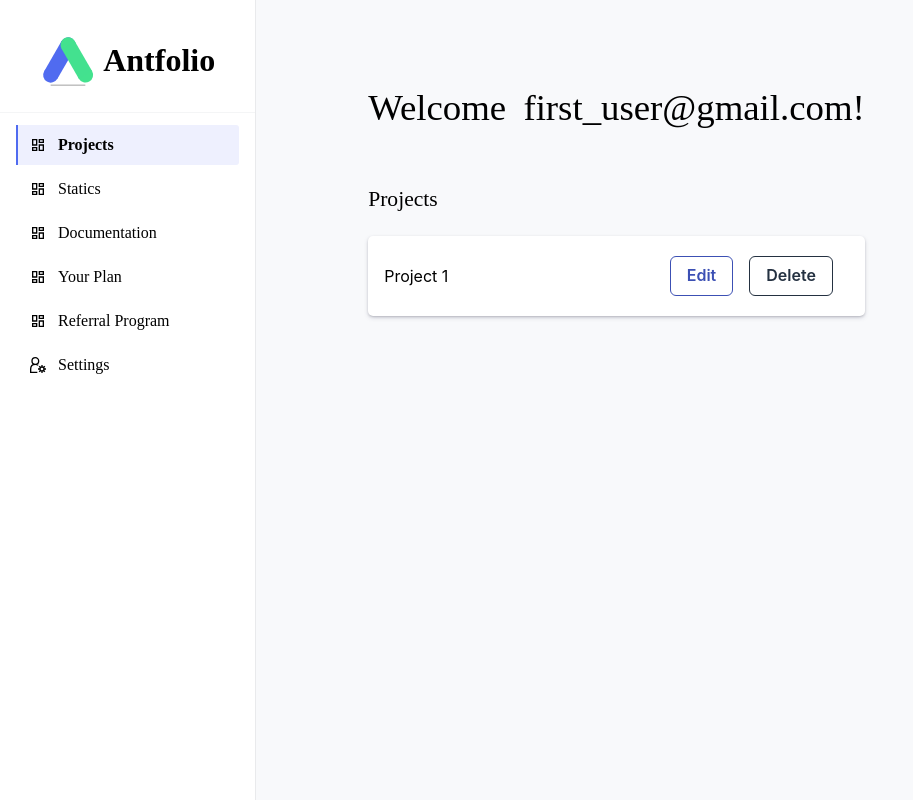
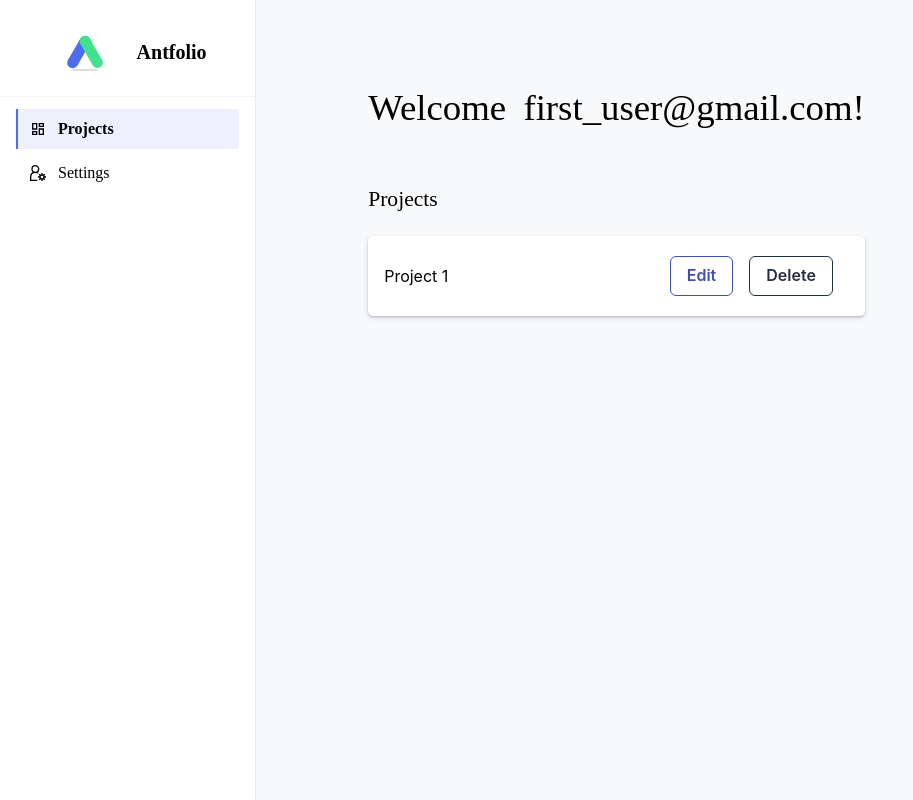
Before and after one commit to Achiaga/open-website-builder, a Next.js app: page /dashboard in a window 1280 px wide. Shown: the whole page, without its empty margins (0-913 px from the left). Built offline with nearby package versions, Linux system fonts and the light colour scheme; a web font is replaced by a local one.

Commit message:
feat: remove focus style and logo link to home

```diff
--- a/components/dashboard-page/settings.js
+++ b/components/dashboard-page/settings.js
@@ -19,40 +19,57 @@ const Settings = () => {
       </Box>
       <Box
         display="flex"
-        justifyContent="space-between"
-        alignItems="center"
-        background="white"
-        boxShadow="rgba(50, 50, 93, 0.25) 0px 2px 5px -1px, rgba(0, 0, 0, 0.3) 0px 1px 3px -1px"
-        height="5rem"
-        borderRadius="5px"
-        padding="1rem"
+        justifyContent="center"
+        alignItems="flex-start"
+        flexDirection="column"
       >
-        <Text as="p">Project 1</Text>
-        <Box>
+        <Text mb="1rem">
+          Your account:{' '}
+          <Text as="span" fontWeight="semibold">
+            test@gmail.com
+          </Text>
+        </Text>
+        <Box mt="1rem">
           <Button
             marginRight="1rem"
             variant="outline"
             borderColor="primary.700"
             color="primary.700"
+            mb="1.5rem"
             _hover={{
               background: 'primary.700',
               color: 'white',
             }}
           >
-            Edit
+            Change Email
           </Button>
+          <Button
+            marginRight="1rem"
+            variant="outline"
+            borderColor="primary.700"
+            color="primary.700"
+            mb="1.5rem"
+            _hover={{
+              background: 'primary.700',
+              color: 'white',
+            }}
+          >
+            Change Password
+          </Button>
+
           <Button
             marginRight="1rem"
             variant="outline"
             borderColor="black"
             color="black"
+            mb="1.5rem"
             _hover={{
               borderColor: 'red.700',
               background: 'red.700',
               color: 'white',
             }}
           >
-            Delete
+            Delete Account
           </Button>
         </Box>
       </Box>
--- a/components/dashboard-page/sidebar.js
+++ b/components/dashboard-page/sidebar.js
@@ -59,14 +59,24 @@ const Sidebar = ({ dashboardType = 'projects' }) => {
         w="full"
         px="2.5rem"
         display="flex"
-        justifyContent="space-between"
+        justifyContent="center"
         alignItems="center"
         paddingBottom="1.5rem"
         borderBottom="1px solid gray"
         borderColor="gray.50"
       >
-        <LogoSvg width="3.5rem" />
-        <Text as="h1" fontWeight="600" fontSize="2rem" fontFamily="Montserrat">
+        <Link href="/">
+          <Button bg="transparent" _hover={{ bg: 'trasnparent' }}>
+            <LogoSvg width="2.5rem" />
+          </Button>
+        </Link>
+        <Text
+          as="h1"
+          pl="1rem"
+          fontWeight="600"
+          fontSize="1.25rem"
+          fontFamily="Montserrat"
+        >
           Antfolio
         </Text>
       </Box>
@@ -79,7 +89,7 @@ const Sidebar = ({ dashboardType = 'projects' }) => {
             </Text>
           </ButtonSidebar>
         </Link>
-        <Link href="/dashboard/statics">
+        {/* <Link href="/dashboard/statics">
           <ButtonSidebar id="statics" isActive={dashboardType === 'statics'}>
             <RiDashboardLine fontSize="1rem" />
             <Text as="h4" fontSize="1rem" pl="0.75em">
@@ -113,7 +123,7 @@ const Sidebar = ({ dashboardType = 'projects' }) => {
               Referral Program
             </Text>
           </ButtonSidebar>
-        </Link>
+        </Link> */}
         <Link href="/dashboard/settings">
           <ButtonSidebar id="settings" isActive={dashboardType === 'settings'}>
             <GrUserSettings fontSize="1rem" />
```
